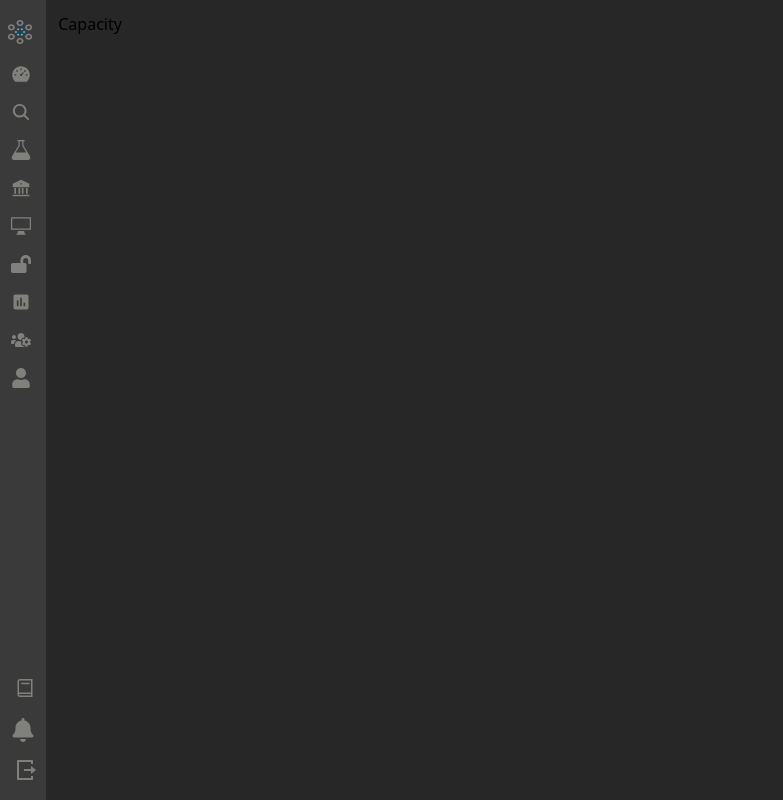
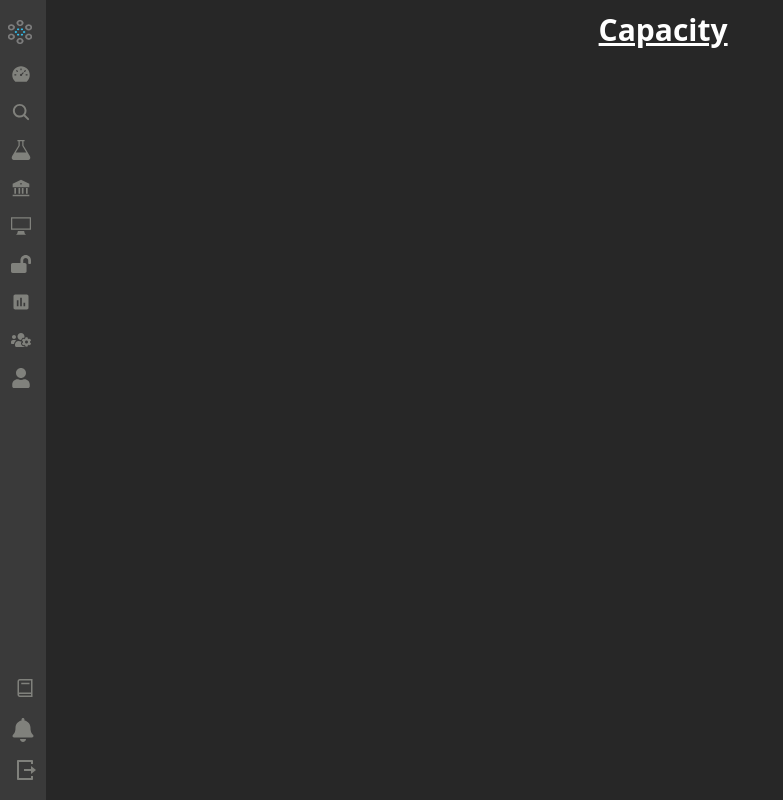
Before and after one commit to promahbubul/nucleon-security, a React (Vite) app: page /capacity in a window 1280 px wide. Shown: the whole page, without its empty margins (0-783 px from the left). Built offline with nearby package versions, Linux system fonts and the light colour scheme.

Commit message:
capacities page update

```diff
--- a/src/pages/Capacity/Capacity.jsx
+++ b/src/pages/Capacity/Capacity.jsx
@@ -1,9 +1,13 @@
-import React from 'react'
+import React from "react";
 
 const Capacity = () => {
   return (
-    <div>Capacity</div>
-  )
-}
+    <div>
+      <h1 className="text-center text-3xl font-extrabold text-white underline">
+        Capacity
+      </h1>
+    </div>
+  );
+};
 
-export default Capacity
+export default Capacity;
```
